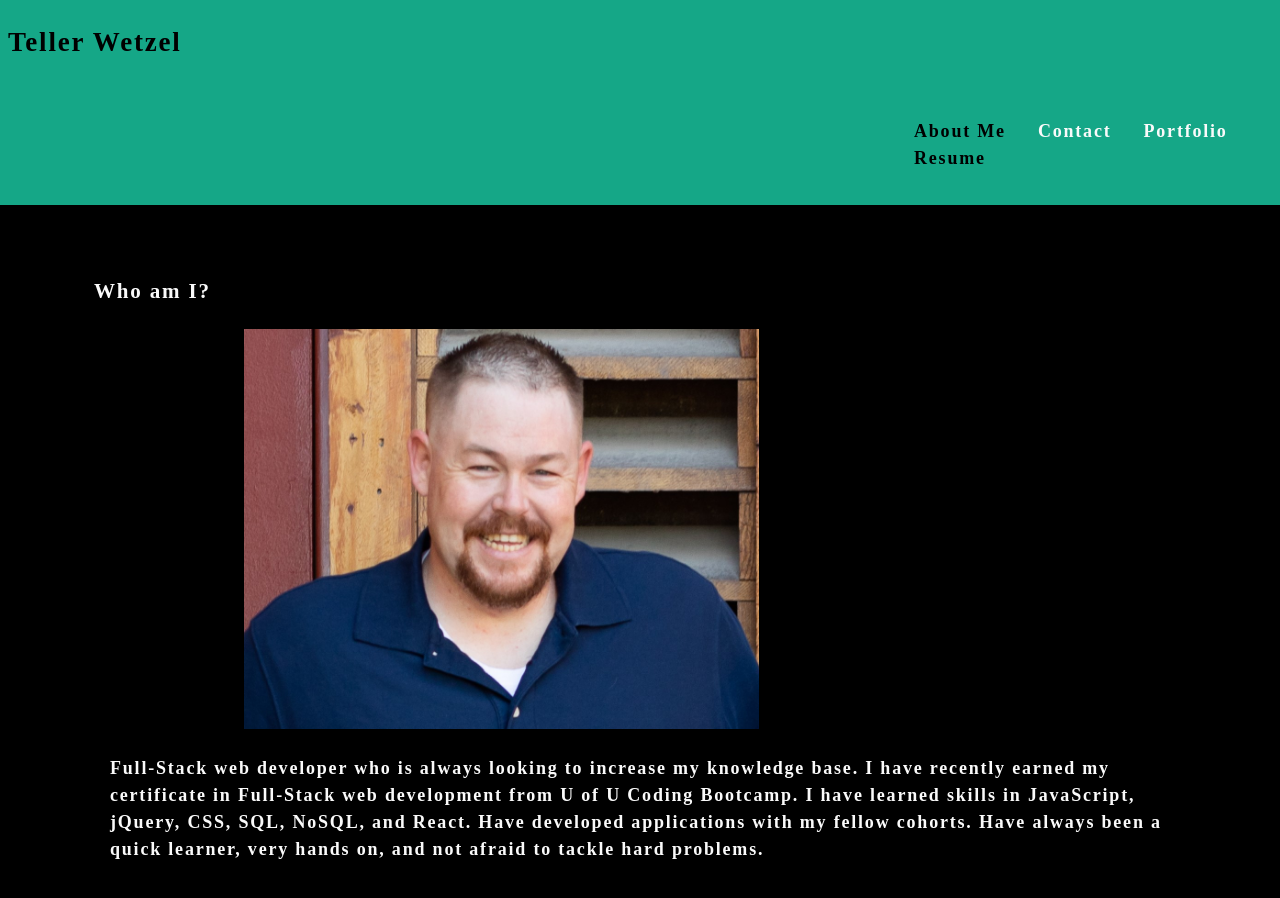
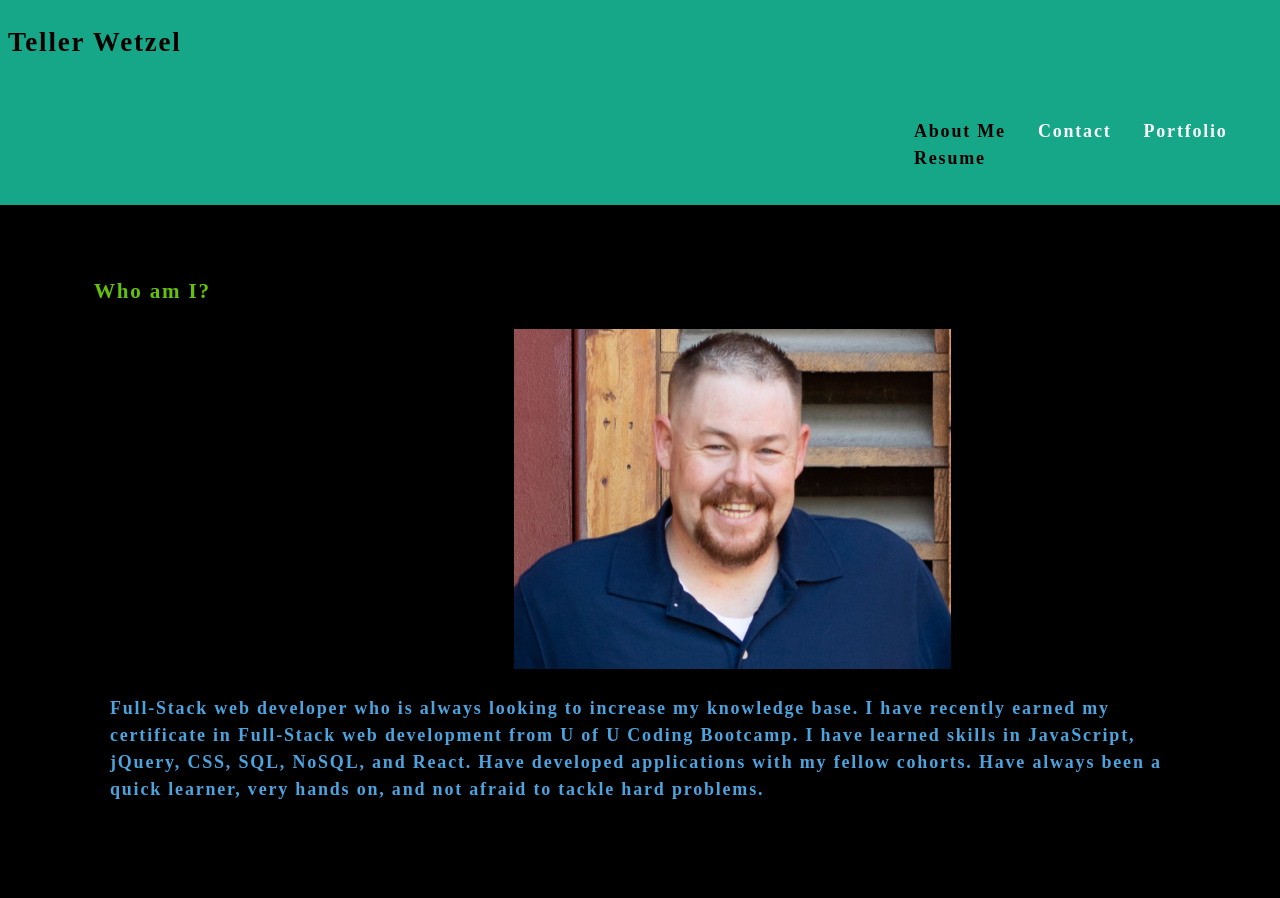
Before and after one commit to Teller35/teller-wetzel, a React (Create React App) app: page / in a window 1280 px wide. Shown: the top 898 px of the page. After the commit the page ends 871 px from the top, so only its background shows below. Built offline with nearby package versions, Linux system fonts and the light colour scheme.

Commit message:
have layout done for about section and header

```diff
--- a/src/components/About/About.jsx
+++ b/src/components/About/About.jsx
@@ -4,10 +4,10 @@ import coverImage from "../../assets/cover/Me.jpg";
 function About() {
   return (
     <section className="My-5">
-      <h1>Who am I?</h1>
+      <h1 className="Second">Who am I?</h1>
       <img src={coverImage} alt="Me at the zoo" className="Items CoverImg" />
       <div className="Items">
-        <p>
+        <p className="First">
         Full-Stack web developer who is always looking to increase my knowledge base. I have recently earned my certificate in Full-Stack web development from U of U Coding Bootcamp. I have learned skills in JavaScript, jQuery, CSS, SQL, NoSQL, and React. Have developed applications with my fellow cohorts. Have always been a quick learner, very hands on, and not afraid to tackle hard problems.
         </p>
       </div>
--- a/src/index.css
+++ b/src/index.css
@@ -58,6 +58,18 @@ img {
   max-width: 100%;
 }
 
+.First {
+  color: var(--primary);
+}
+
+.Second {
+  color: var(--secondary);
+}
+
+.Third {
+  color: var(--tertiary);
+}
+
 .flex-row {
     display: flex;
     flex-wrap: wrap;
@@ -79,6 +91,6 @@ img {
 }
 
 .CoverImg {
-  margin-left: 150px;
-  height: 400px;
+  margin-left: 420px;
+  height: 340px;
 }
```
